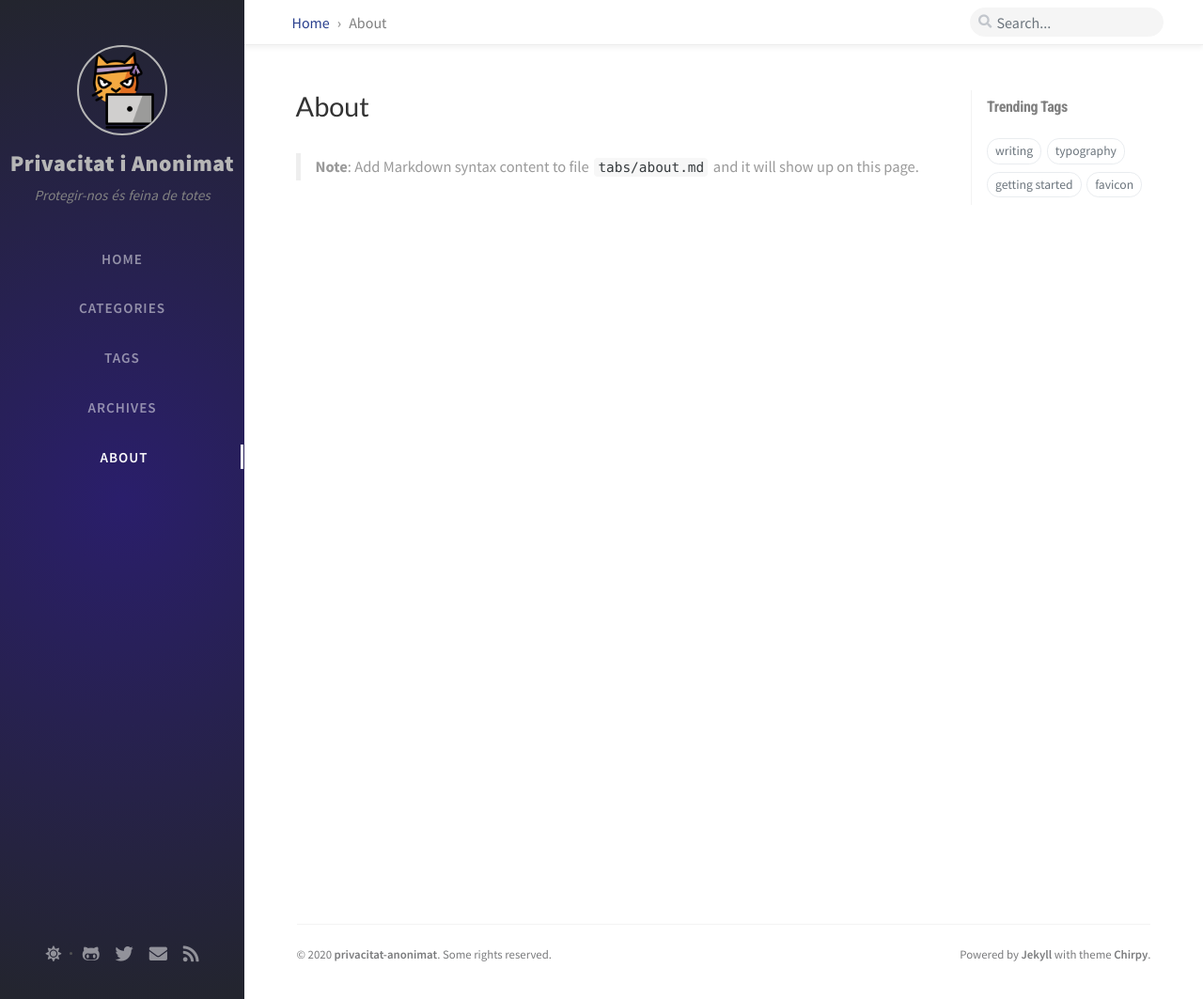
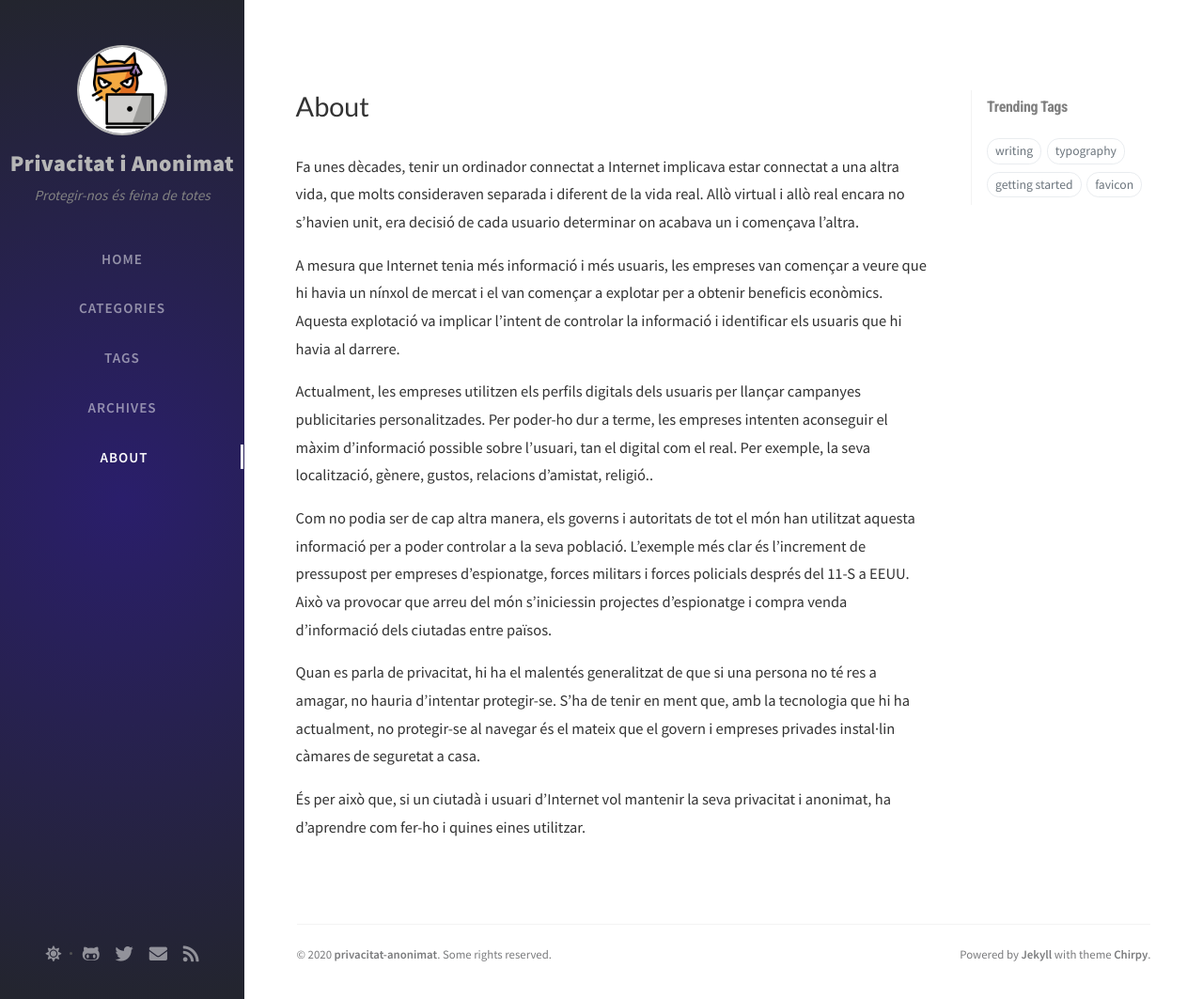
Before and after one commit to privacitat-anonimat/privacitat-anonimat.github.io, a Jekyll site: the page built from tabs/about.md, in a window 1280 px wide and 1063 px high. Shown: the whole window at 94% size. Built offline with Jekyll 4.4.1, drawn with Linux system fonts in a browser that asks for light colours; nearby versions of some CDN libraries; comment, search, counter and statistics services are not loaded.

Commit message:
template

```diff
--- a/_config.yml
+++ b/_config.yml
@@ -22,7 +22,7 @@ url: 'https://privacitat-anonimat.github.io/'
 
 author: your_full_name                  # change to your full name
 
-avatar: /assets/img/sample/avatar.png   # support internet resources
+avatar: /assets/img/sample/avatar.jpg   # support internet resources
 
 github:
   username: privacitat-anonimat             # change to your github username
--- a/tabs/about.md
+++ b/tabs/about.md
@@ -8,4 +8,14 @@
 # MIT License
 ---
 
-> **Note**: Add Markdown syntax content to file `tabs/about.md` and it will show up on this page.
+Fa unes dècades, tenir un ordinador connectat a Internet implicava estar connectat a una altra vida, que molts consideraven separada i diferent de la vida real. Allò virtual i allò real encara no s'havien unit, era decisió de cada usuario determinar on acabava un i començava l'altra.
+
+A mesura que Internet tenia més informació i més usuaris, les empreses van començar a veure que hi havia un nínxol de mercat i el van començar a explotar per a obtenir beneficis econòmics. Aquesta explotació va implicar l'intent de controlar la informació i identificar els usuaris que hi havia al darrere.
+
+Actualment, les empreses utilitzen els perfils digitals dels usuaris per llançar campanyes publicitaries personalitzades. Per poder-ho dur a terme, les empreses intenten aconseguir el màxim d'informació possible sobre l'usuari, tan el digital com el real. Per exemple, la seva localització, gènere, gustos, relacions d'amistat, religió..
+
+Com no podia ser de cap altra manera, els governs i autoritats de tot el món han utilitzat aquesta informació per a poder controlar a la seva població. L'exemple més clar és l'increment de pressupost per empreses d'espionatge, forces militars i forces policials després del 11-S a EEUU. Això va provocar que arreu del món s'iniciessin projectes d'espionatge i compra venda d'informació dels ciutadas entre països.
+
+Quan es parla de privacitat, hi ha el malentés generalitzat de que si una persona no té res a amagar, no hauria d'intentar protegir-se. S'ha de tenir en ment que, amb la tecnologia que hi ha actualment, no protegir-se al navegar és el mateix que el govern i empreses privades instal·lin càmares de seguretat a casa.
+
+És per això que, si un ciutadà i usuari d'Internet vol mantenir la seva privacitat i anonimat, ha d'aprendre com fer-ho i quines eines utilitzar.
```
